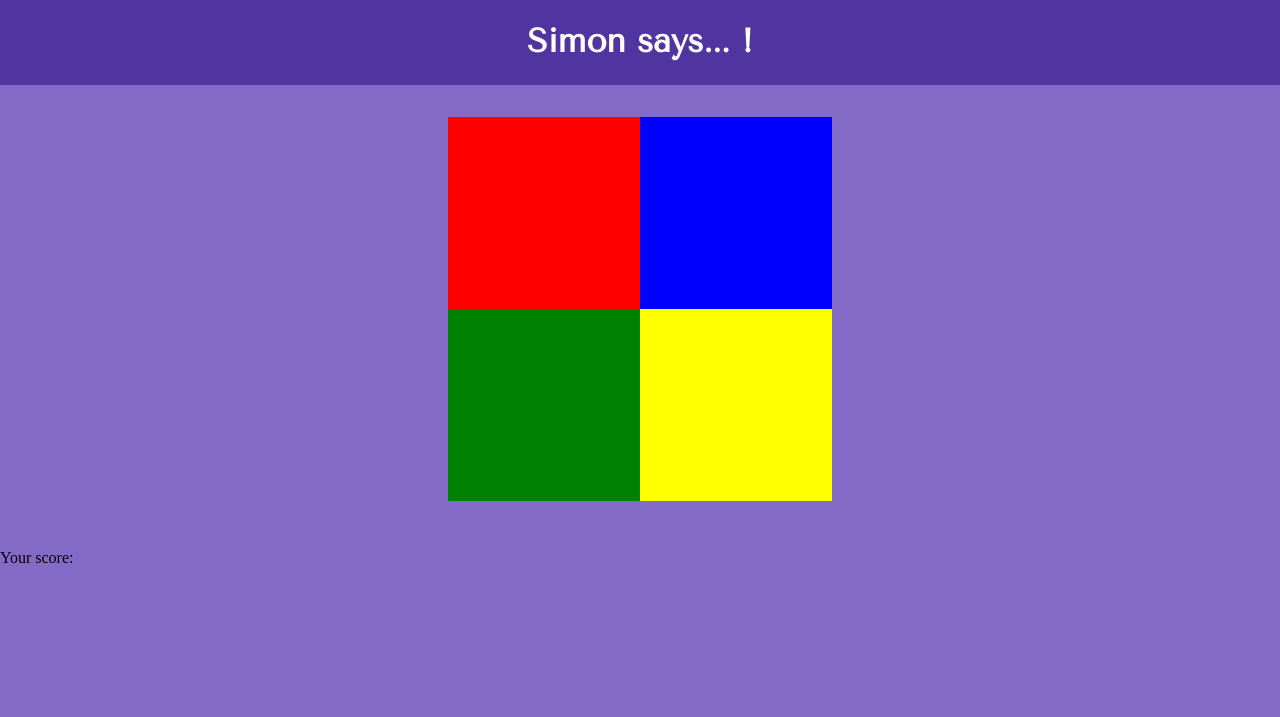
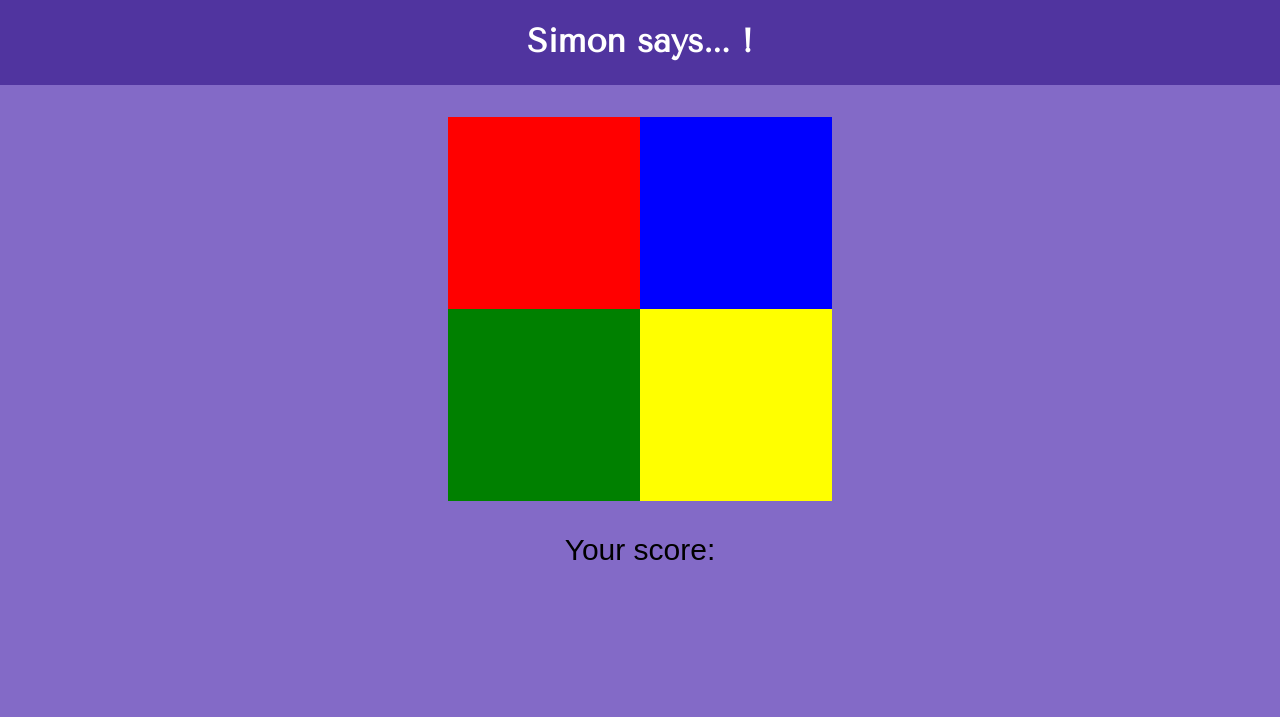
Before and after one commit to Mipmipp/simon-says, a plain HTML site: page index.html in a window 1280 px wide. Shown: the top 717 px of the page. Drawn offline with nearby package versions, Linux system fonts and the light colour scheme.

Commit message:
Change text position

```diff
--- a/index.css
+++ b/index.css
@@ -67,12 +67,12 @@ body {
     align-items: center;
 }
 
-.actual-score p{
+#actual-score p{
     font-family: Arial, Helvetica, sans-serif;
     text-align: center;
     color:black;
     font-size: 30px;
-    margin-block-start: -17px;
+    margin-top: auto;
 }
 
 .page-layout {
```
